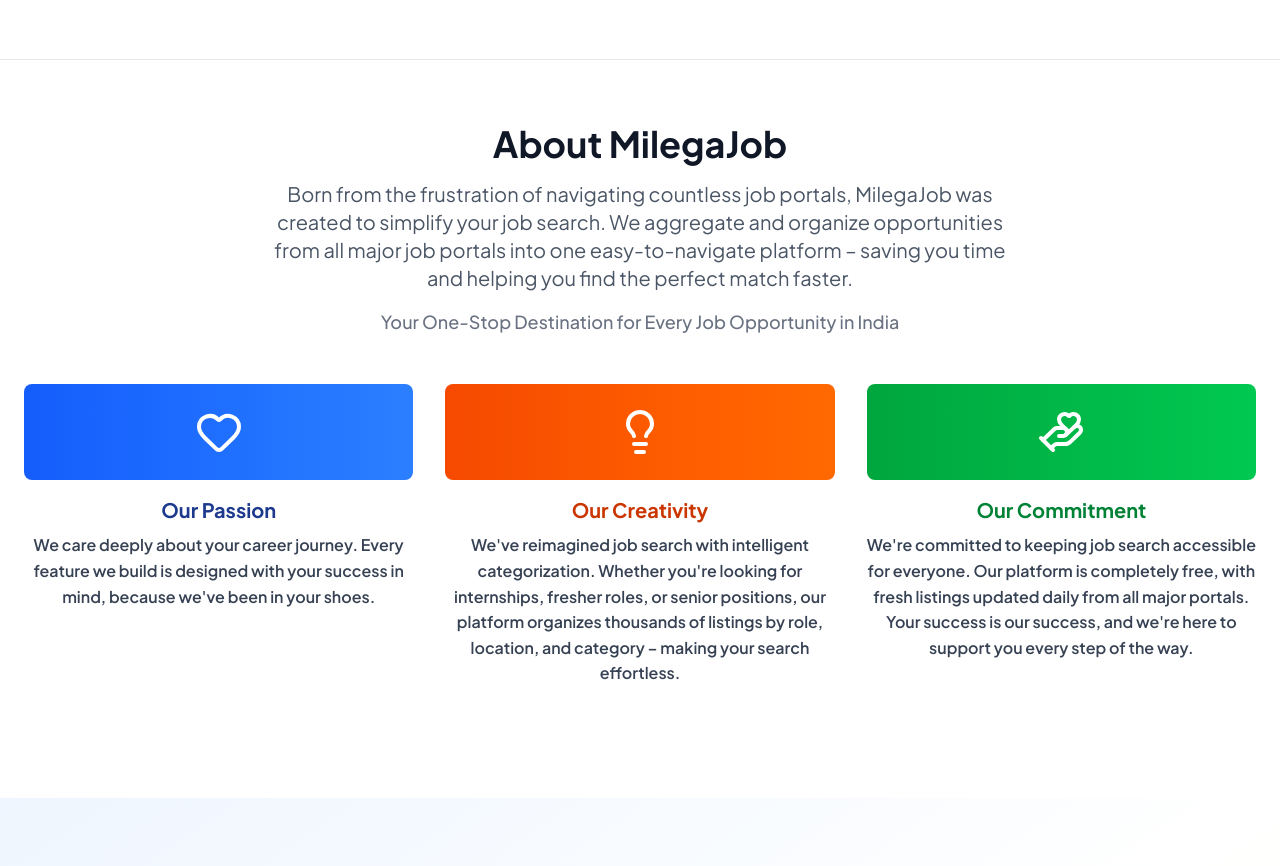
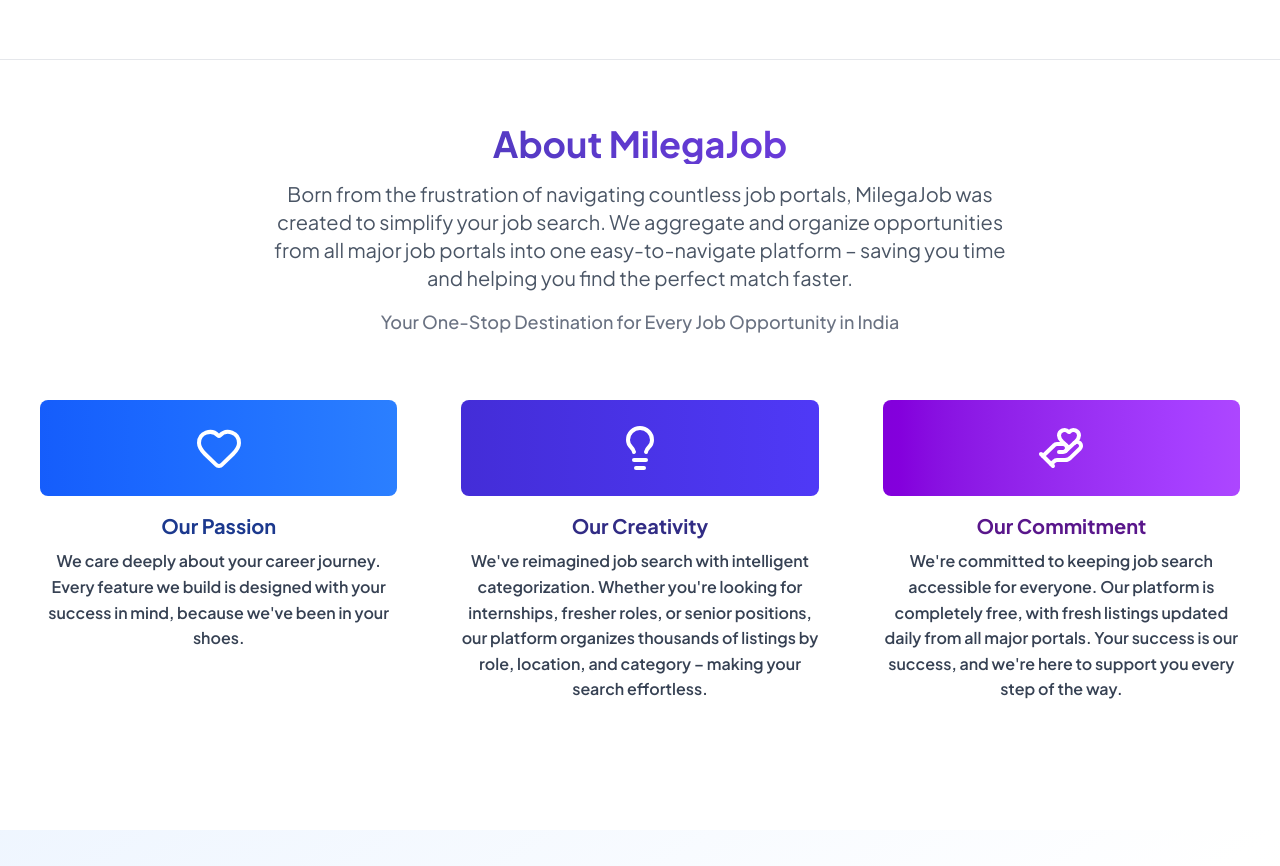
Before and after one commit to rootvishal/milegajob, a Next.js app: page / in a window 1280 px wide. Shown: the part 1620-2486 px from the top of the page. Built offline with nearby package versions, Linux system fonts and the light colour scheme.

Commit message:
updating live colurs to about page

```diff
--- a/app/components/AboutSection.tsx
+++ b/app/components/AboutSection.tsx
@@ -1,11 +1,11 @@
-import { Heart, Lightbulb, HandHeart } from 'lucide-react';
+import { Heart, Lightbulb, HandHeart, CheckCircle } from 'lucide-react';
 
 export default function AboutSection() {
   return (
     <section className="bg-white py-16 border-t border-gray-200">
       <div className="max-w-7xl mx-auto px-6">
         <div className="text-center mb-12">
-          <h2 className="text-4xl font-bold text-gray-900 mb-4">About MilegaJob</h2>
+          <h2 className="text-4xl font-bold animated-gradient-text mb-4">About MilegaJob</h2>
           <p className="text-xl text-gray-600 max-w-3xl mx-auto mb-4">
             Born from the frustration of navigating countless job portals, MilegaJob was created to simplify your job search. We aggregate and organize opportunities from all major job portals into one easy-to-navigate platform – saving you time and helping you find the perfect match faster.
           </p>
@@ -15,31 +15,37 @@
         </div>
 
         <div className="grid grid-cols-1 md:grid-cols-3 gap-8 mb-12">
-          <div className="text-center">
+          <div className="text-center p-4 rounded-lg transition-all duration-300 ease-in-out hover:scale-105 hover:shadow-lg">
             <div className="bg-gradient-to-r from-blue-600 to-blue-500 rounded-lg p-6 mb-4">
               <Heart className="w-12 h-12 text-white mx-auto" />
             </div>
-            <h3 className="text-xl font-bold text-blue-900 mb-2">Our Passion</h3>
+            <h3 className="text-xl font-bold text-blue-900 mb-2">
+              Our Passion
+            </h3>
             <p className="text-gray-700 font-semibold">
               We care deeply about your career journey. Every feature we build is designed with your success in mind, because we've been in your shoes.
             </p>
           </div>
 
-          <div className="text-center">
-            <div className="bg-gradient-to-r from-orange-600 to-orange-500 rounded-lg p-6 mb-4">
+          <div className="text-center p-4 rounded-lg transition-all duration-300 ease-in-out hover:scale-105 hover:shadow-lg">
+            <div className="bg-gradient-to-r from-indigo-700 to-indigo-600 rounded-lg p-6 mb-4">
               <Lightbulb className="w-12 h-12 text-white mx-auto" />
             </div>
-            <h3 className="text-xl font-bold text-orange-700 mb-2">Our Creativity</h3>
+            <h3 className="text-xl font-bold text-indigo-900 mb-2">
+              Our Creativity
+            </h3>
             <p className="text-gray-700 font-semibold">
               We've reimagined job search with intelligent categorization. Whether you're looking for internships, fresher roles, or senior positions, our platform organizes thousands of listings by role, location, and category – making your search effortless.
             </p>
           </div>
 
-          <div className="text-center">
-            <div className="bg-gradient-to-r from-green-600 to-green-500 rounded-lg p-6 mb-4">
+          <div className="text-center p-4 rounded-lg transition-all duration-300 ease-in-out hover:scale-105 hover:shadow-lg">
+            <div className="bg-gradient-to-r from-purple-700 to-purple-500 rounded-lg p-6 mb-4">
               <HandHeart className="w-12 h-12 text-white mx-auto" />
             </div>
-            <h3 className="text-xl font-bold text-green-700 mb-2">Our Commitment</h3>
+            <h3 className="text-xl font-bold text-purple-900 mb-2">
+              Our Commitment
+            </h3>
             <p className="text-gray-700 font-semibold">
               We're committed to keeping job search accessible for everyone. Our platform is completely free, with fresh listings updated daily from all major portals. Your success is our success, and we're here to support you every step of the way.
             </p>
```
